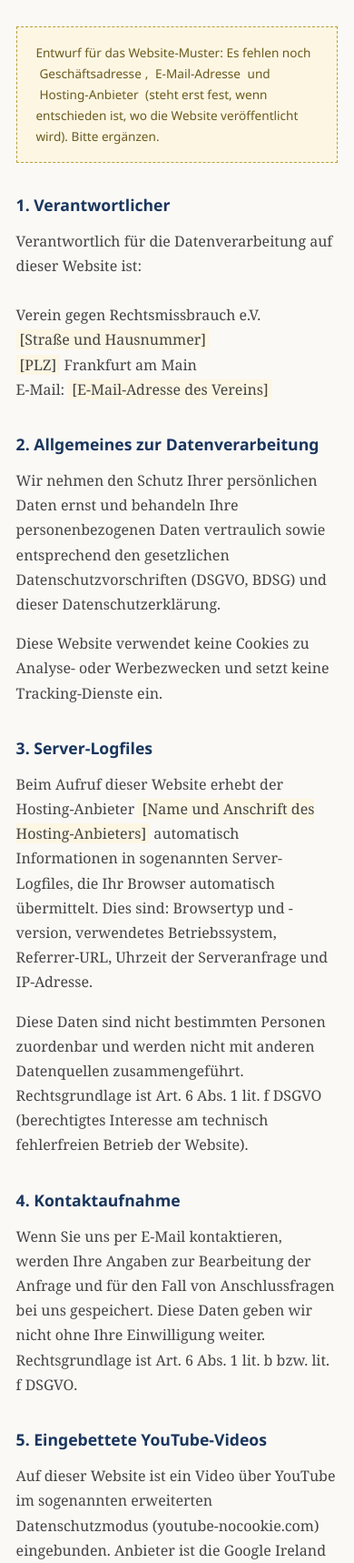
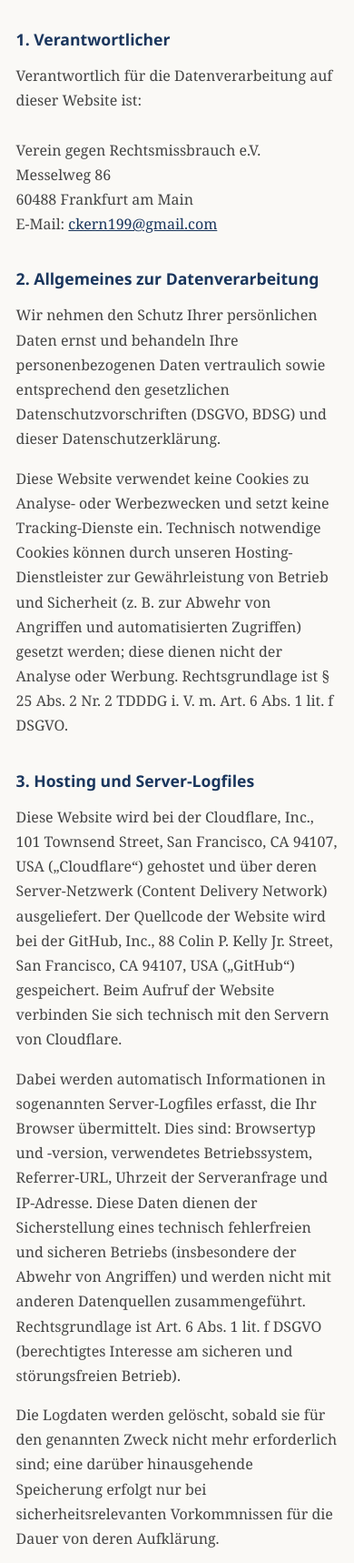
Before and after one commit to verein-gegen-rechtsmissbrauch/vgr-website, a plain HTML site: page datenschutz.html in a window 390 px wide. Shown: the part 238-1956 px from the top of the page at 91% size. Drawn offline with Linux system fonts and the light colour scheme.

Commit message:
Add contact data, YouTube click-to-load, expand privacy policy
- Impressum: address, obfuscated email/phone (ROT13+reverse, noscript fallback),
  VR 9646, remove Steuernummer
- Datenschutz: Cloudflare+GitHub hosting, US-transfer/DPF, TDDDG cookie clause,
  YouTube two-click, retention periods
- Landing page: YouTube click-to-load facade, footer color fix
- Add kontakt.js (shared contact deobfuscation)

Co-Authored-By: Claude Opus 4.8 <noreply@anthropic.com>

```diff
--- a/datenschutz.html
+++ b/datenschutz.html
@@ -40,8 +40,10 @@ a { color: var(--blau); }
 
 .platzhalter-hinweis { background: #fdf6e3; border: 1px dashed #b8a13a; padding: 1rem 1.3rem; font-family: 'Segoe UI', Arial, sans-serif; font-size: 0.85rem; color: #6b5b1e; margin-bottom: 2rem; }
 .platzhalter { background: #fdf6e3; padding: 0 0.25rem; }
+.rev { unicode-bidi: bidi-override; direction: rtl; }
 
-footer { background: var(--text); color: #bbb; padding: 1.5rem 1rem; font-family: 'Segoe UI', Arial, sans-serif; font-size: 0.8rem; text-align: center; margin-top: 3rem; }
+footer { background: var(--text); color: #888; padding: 1.5rem 1rem; font-family: 'Segoe UI', Arial, sans-serif; font-size: 0.8rem; text-align: center; margin-top: 3rem; }
+footer p { color: #888; margin-bottom: 0; }
 footer a { color: #aaa; }
 </style>
 </head>
@@ -63,33 +65,33 @@ footer a { color: #aaa; }
 <main>
   <h1>Datenschutzerklärung</h1>
 
-  <div class="platzhalter-hinweis">
-    Entwurf für das Website-Muster: Es fehlen noch <span class="platzhalter">Geschäftsadresse</span>, <span class="platzhalter">E-Mail-Adresse</span> und <span class="platzhalter">Hosting-Anbieter</span> (steht erst fest, wenn entschieden ist, wo die Website veröffentlicht wird). Bitte ergänzen.
-  </div>
-
   <h2>1. Verantwortlicher</h2>
   <p>
     Verantwortlich für die Datenverarbeitung auf dieser Website ist:<br><br>
     Verein gegen Rechtsmissbrauch e.V.<br>
-    <span class="platzhalter">[Straße und Hausnummer]</span><br>
-    <span class="platzhalter">[PLZ]</span> Frankfurt am Main<br>
-    E-Mail: <span class="platzhalter">[E-Mail-Adresse des Vereins]</span>
+    Messelweg 86<br>
+    60488 Frankfurt am Main<br>
+    E-Mail: <span id="k-mail"><noscript><span class="rev">moc.liamg&#64;991nrekc</span></noscript></span>
   </p>
 
   <h2>2. Allgemeines zur Datenverarbeitung</h2>
   <p>Wir nehmen den Schutz Ihrer persönlichen Daten ernst und behandeln Ihre personenbezogenen Daten vertraulich sowie entsprechend den gesetzlichen Datenschutzvorschriften (DSGVO, BDSG) und dieser Datenschutzerklärung.</p>
-  <p>Diese Website verwendet keine Cookies zu Analyse- oder Werbezwecken und setzt keine Tracking-Dienste ein.</p>
+  <p>Diese Website verwendet keine Cookies zu Analyse- oder Werbezwecken und setzt keine Tracking-Dienste ein. Technisch notwendige Cookies können durch unseren Hosting-Dienstleister zur Gewährleistung von Betrieb und Sicherheit (z. B. zur Abwehr von Angriffen und automatisierten Zugriffen) gesetzt werden; diese dienen nicht der Analyse oder Werbung. Rechtsgrundlage ist § 25 Abs. 2 Nr. 2 TDDDG i. V. m. Art. 6 Abs. 1 lit. f DSGVO.</p>
 
-  <h2>3. Server-Logfiles</h2>
-  <p>Beim Aufruf dieser Website erhebt der Hosting-Anbieter <span class="platzhalter">[Name und Anschrift des Hosting-Anbieters]</span> automatisch Informationen in sogenannten Server-Logfiles, die Ihr Browser automatisch übermittelt. Dies sind: Browsertyp und -version, verwendetes Betriebssystem, Referrer-URL, Uhrzeit der Serveranfrage und IP-Adresse.</p>
-  <p>Diese Daten sind nicht bestimmten Personen zuordenbar und werden nicht mit anderen Datenquellen zusammengeführt. Rechtsgrundlage ist Art. 6 Abs. 1 lit. f DSGVO (berechtigtes Interesse am technisch fehlerfreien Betrieb der Website).</p>
+  <h2>3. Hosting und Server-Logfiles</h2>
+  <p>Diese Website wird bei der Cloudflare, Inc., 101 Townsend Street, San Francisco, CA 94107, USA („Cloudflare“) gehostet und über deren Server-Netzwerk (Content Delivery Network) ausgeliefert. Der Quellcode der Website wird bei der GitHub, Inc., 88 Colin P. Kelly Jr. Street, San Francisco, CA 94107, USA („GitHub“) gespeichert. Beim Aufruf der Website verbinden Sie sich technisch mit den Servern von Cloudflare.</p>
+  <p>Dabei werden automatisch Informationen in sogenannten Server-Logfiles erfasst, die Ihr Browser übermittelt. Dies sind: Browsertyp und -version, verwendetes Betriebssystem, Referrer-URL, Uhrzeit der Serveranfrage und IP-Adresse. Diese Daten dienen der Sicherstellung eines technisch fehlerfreien und sicheren Betriebs (insbesondere der Abwehr von Angriffen) und werden nicht mit anderen Datenquellen zusammengeführt. Rechtsgrundlage ist Art. 6 Abs. 1 lit. f DSGVO (berechtigtes Interesse am sicheren und störungsfreien Betrieb).</p>
+  <p>Die Logdaten werden gelöscht, sobald sie für den genannten Zweck nicht mehr erforderlich sind; eine darüber hinausgehende Speicherung erfolgt nur bei sicherheitsrelevanten Vorkommnissen für die Dauer von deren Aufklärung.</p>
+  <p>Mit Cloudflare besteht ein Vertrag zur Auftragsverarbeitung nach Art. 28 DSGVO. Cloudflare und GitHub haben ihren Sitz in den USA, sodass eine Verarbeitung personenbezogener Daten (insbesondere der IP-Adresse) in den USA stattfinden kann. Beide Anbieter sind unter dem EU-US Data Privacy Framework zertifiziert; ergänzend gelten die Standardvertragsklauseln der EU-Kommission. Damit besteht ein anerkanntes Schutzniveau für die Datenübermittlung nach Art. 44 ff. DSGVO.</p>
 
   <h2>4. Kontaktaufnahme</h2>
-  <p>Wenn Sie uns per E-Mail kontaktieren, werden Ihre Angaben zur Bearbeitung der Anfrage und für den Fall von Anschlussfragen bei uns gespeichert. Diese Daten geben wir nicht ohne Ihre Einwilligung weiter. Rechtsgrundlage ist Art. 6 Abs. 1 lit. b bzw. lit. f DSGVO.</p>
+  <p>Wenn Sie uns per E-Mail kontaktieren, werden Ihre Angaben zur Bearbeitung der Anfrage und für den Fall von Anschlussfragen bei uns gespeichert. Diese Daten geben wir nicht ohne Ihre Einwilligung weiter. Wir löschen diese Daten, sobald Ihr Anliegen abschließend bearbeitet ist und keine gesetzlichen Aufbewahrungspflichten entgegenstehen. Rechtsgrundlage ist Art. 6 Abs. 1 lit. b bzw. lit. f DSGVO.</p>
+  <p>Die für die Kontaktaufnahme genutzte E-Mail-Adresse wird beim Dienst Gmail der Google Ireland Limited (Gordon House, Barrow Street, Dublin 4, Irland; Muttergesellschaft Google LLC, USA) betrieben. Auf dem Übertragungsweg und bei der Speicherung der E-Mails kann daher eine Verarbeitung durch Google – auch in den USA – erfolgen. Google ist unter dem EU-US Data Privacy Framework zertifiziert.</p>
 
-  <h2>5. Eingebettete YouTube-Videos</h2>
-  <p>Auf dieser Website ist ein Video über YouTube im sogenannten erweiterten Datenschutzmodus (youtube-nocookie.com) eingebunden. Anbieter ist die Google Ireland Limited, Gordon House, Barrow Street, Dublin 4, Irland.</p>
-  <p>Beim Abspielen des Videos wird eine Verbindung zu den Servern von YouTube hergestellt. Dabei können Daten (z. B. Ihre IP-Adresse) an YouTube übertragen werden. Im erweiterten Datenschutzmodus speichert YouTube nach eigenen Angaben keine Informationen über Besucher, bevor diese das Video abspielen. Weitere Informationen finden Sie in der <a href="https://policies.google.com/privacy" target="_blank" rel="noopener">Datenschutzerklärung von Google</a>.</p>
+  <h2>5. Eingebettete YouTube-Videos (Zwei-Klick-Lösung)</h2>
+  <p>Auf dieser Website ist ein Video von YouTube eingebunden. Anbieter ist die Google Ireland Limited, Gordon House, Barrow Street, Dublin 4, Irland (Muttergesellschaft: Google LLC, USA).</p>
+  <p>Das Video wird nicht automatisch geladen. Solange Sie es nicht aktiv starten, wird keine Verbindung zu YouTube oder Google hergestellt und es werden keine Daten an Google übertragen. Sie sehen zunächst nur einen Platzhalter mit einem Schaltknopf.</p>
+  <p>Erst wenn Sie den Schaltknopf anklicken, wird das Video im erweiterten Datenschutzmodus (youtube-nocookie.com) nachgeladen. Dabei wird eine Verbindung zu den Servern von Google hergestellt und es können Daten – insbesondere Ihre IP-Adresse – an Google übertragen werden, auch in die USA. Mit dem Klick willigen Sie in diese Datenübertragung ein. Rechtsgrundlage ist Art. 6 Abs. 1 lit. a DSGVO (Einwilligung); die Übermittlung in die USA ist durch die Zertifizierung von Google unter dem EU-US Data Privacy Framework abgesichert. Weitere Informationen finden Sie in der <a href="https://policies.google.com/privacy" target="_blank" rel="noopener">Datenschutzerklärung von Google</a>.</p>
 
   <h2>6. Externe Links</h2>
   <p>Diese Website enthält Links zu externen Websites (z. B. zu einer Petition auf change.org). Beim Aufruf dieser Links gelten die Datenschutzbestimmungen des jeweiligen Anbieters. Wir haben keinen Einfluss auf die dortige Datenverarbeitung.</p>
@@ -114,5 +116,6 @@ footer a { color: #aaa; }
   <p>&copy; 2026 Verein gegen Rechtsmissbrauch e.V. | <a href="impressum.html">Impressum</a> | <a href="datenschutz.html">Datenschutz</a></p>
 </footer>
 
+<script src="kontakt.js"></script>
 </body>
 </html>
--- /dev/null
+++ b/kontakt.js
@@ -0,0 +1,26 @@
+/* Kontaktdaten obfuskiert (ROT13 + umgekehrt), Zusammenbau erst im Browser.
+   Schutz gegen einfache E-Mail-/Telefon-Harvester, die kein JavaScript ausfuehren.
+   Aendern: neuen Wert mit ROT13 codieren, dann Zeichenreihenfolge umkehren. */
+(function () {
+  function dec(s) {
+    var r = s.split('').reverse().join('');
+    return r.replace(/[A-Za-z]/g, function (c) {
+      var b = c <= 'Z' ? 65 : 97;
+      return String.fromCharCode((c.charCodeAt(0) - b + 13) % 26 + b);
+    });
+  }
+  function fill(id, href, text) {
+    var el = document.getElementById(id);
+    if (!el) return;
+    el.textContent = '';
+    var a = document.createElement('a');
+    a.href = href;
+    a.textContent = text;
+    el.appendChild(a);
+  }
+  var mail = dec('zbp.yvnzt@991aerxp');
+  fill('k-mail', 'mailto:' + mail, mail);
+  var tel = dec('495145711510');
+  var disp = tel.slice(0, 4) + ' ' + tel.slice(4, 8) + ' ' + tel.slice(8);
+  fill('k-tel', 'tel:+49' + tel.slice(1), disp);
+})();
```
Also changed, not shown: impressum.html (+9 -12 lines), muster-01-klassisch.html (+26 -2 lines).
